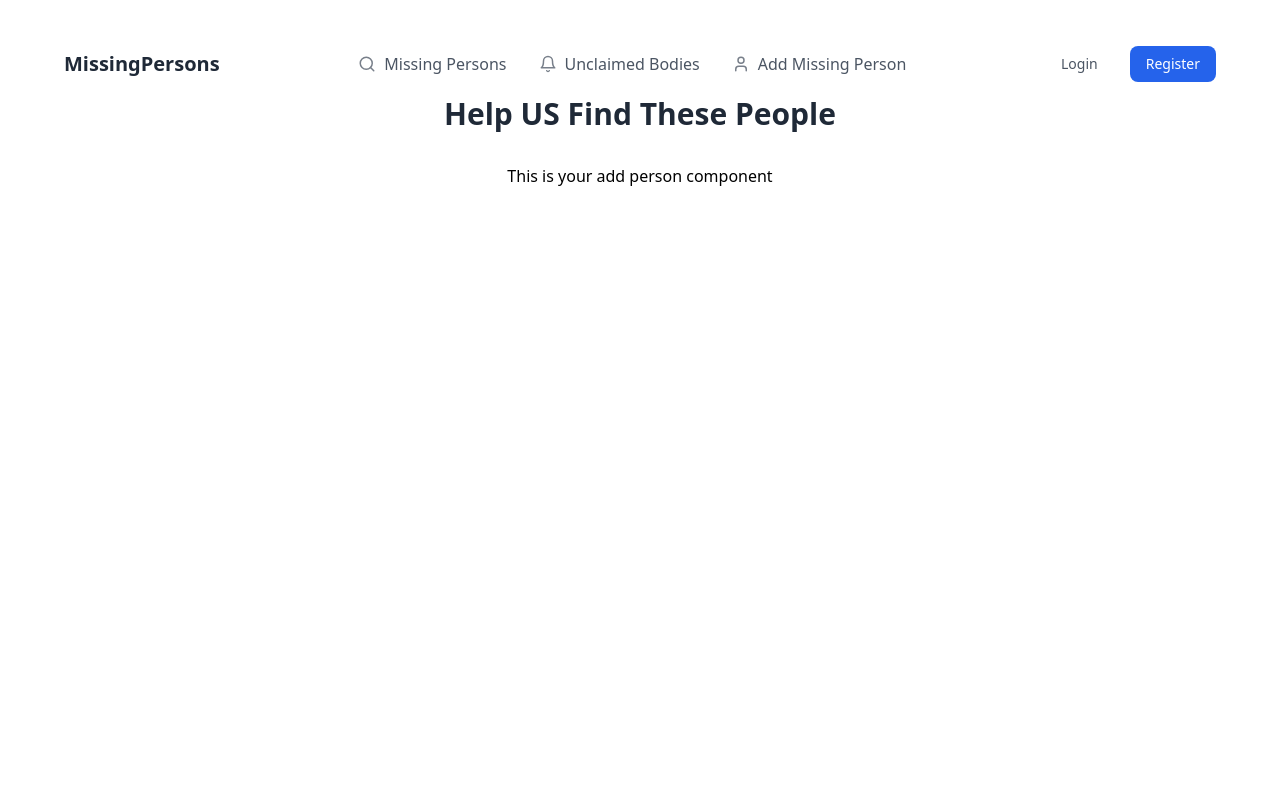
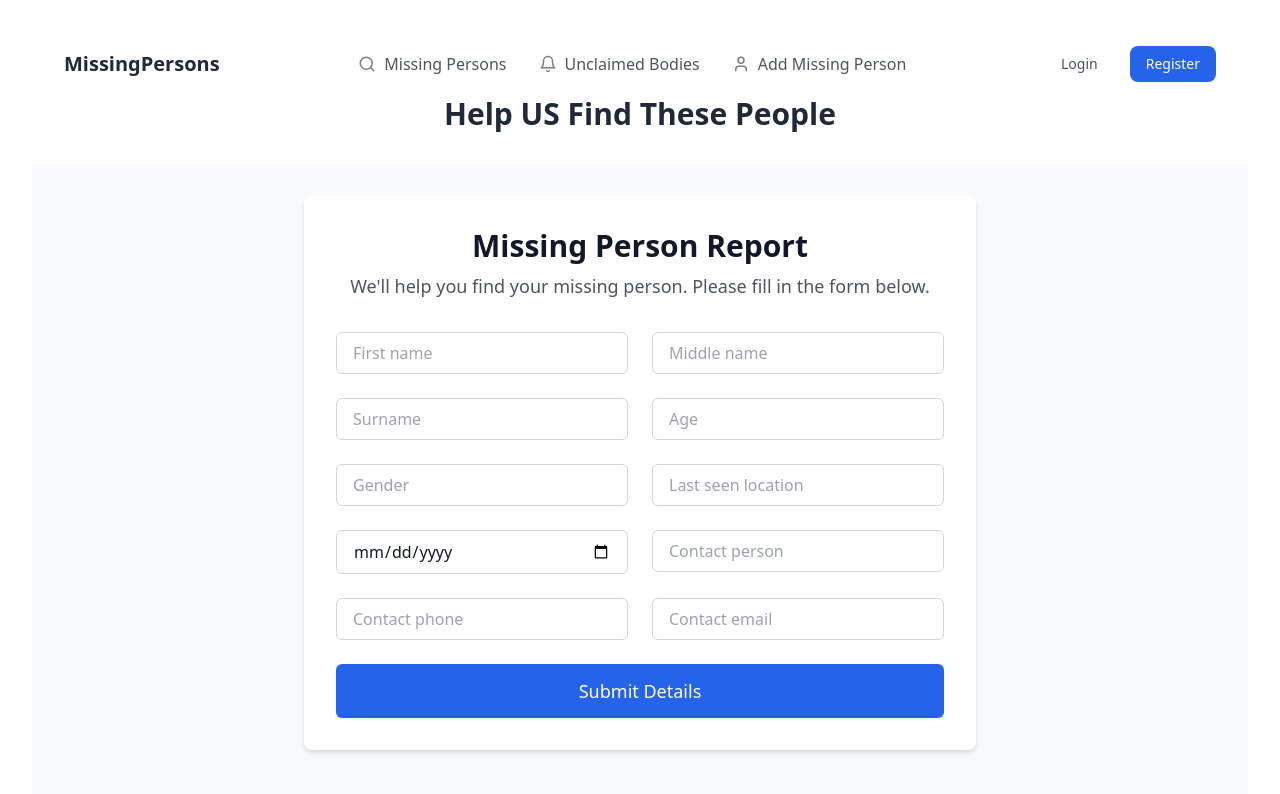
Before and after one commit to KotlinDevIanBore/client, a React (Vite) app: page /add in a window 1280 px wide. Shown: the top 794 px of the page. Built offline with nearby package versions, Linux system fonts and the light colour scheme.

Commit message:
Created an add person form

```diff
--- a/src/components/add-missing-persons/add-person.tsx
+++ b/src/components/add-missing-persons/add-person.tsx
@@ -1,10 +1,102 @@
+import React, { useState } from "react";
+import { PersonWithoutId } from "../../types/person";
 
 const AddPerson = () => {
+  type PersonFieldNames = keyof PersonWithoutId;
+  const [input, setInput] = useState<Partial<PersonWithoutId>>({});
+
+  const formFields: Array<{
+    name: PersonFieldNames;
+    placeholder: string;
+    type: string;
+    required?: boolean;
+  }> = [
+    { name: "first_name", placeholder: "First name", type: "text", required: true },
+    { name: "middle_name", placeholder: "Middle name", type: "text" },
+    { name: "surname", placeholder: "Surname", type: "text", required: true },
+    { name: "age", placeholder: "Age", type: "number", required: true },
+    { name: "gender", placeholder: "Gender", type: "text", required: true },
+    {
+      name: "lastseen_location",
+      placeholder: "Last seen location",
+      type: "text",
+      required: true,
+    },
+    { name: "lastseen_date", placeholder: "Last seen date", type: "date", required: true },
+    { name: "contact_person", placeholder: "Contact person", type: "text", required: true },
+    { name: "contact_phone", placeholder: "Contact phone", type: "tel", required: true },
+    { name: "contact_email", placeholder: "Contact email", type: "email", required: true },
+  ];
+
+  function handleChange(e: React.ChangeEvent<HTMLInputElement>) {
+    const { value, name } = e.target;
+    setInput((prevInput) => ({ ...prevInput, [name]: value }));
+  }
+
+  function handleSubmit(e: React.FormEvent) {
+    e.preventDefault();
+
+    if (
+      input.first_name ||
+      input.middle_name ||
+      input.surname ||
+      input.age ||
+      input.gender ||
+      input.lastseen_location ||
+      input.lastseen_date ||
+      input.contact_person ||
+      input.contact_phone ||
+      input.contact_email
+    ) {
+      const formData = new FormData();
+      formFields.forEach((field) => {
+        formData.append(field.name, input[field.name] as string);
+      })
+      // Handle form submission here
+    }
+
+  }
+
   return (
-    <div>
-      This is your add person component
+    <div className="min-h-screen bg-gray-50 py-8 px-4 sm:px-6 lg:px-8">
+      <div className="max-w-2xl mx-auto">
+        <div className="bg-white rounded-lg shadow-md p-6 sm:p-8">
+          <div className="mb-8 text-center">
+            <h2 className="text-3xl font-bold text-gray-900 mb-2">Missing Person Report</h2>
+            <p className="text-lg text-gray-600">
+              We'll help you find your missing person. Please fill in the form below.
+            </p>
+          </div>
+
+          <form onSubmit={handleSubmit} className="space-y-6">
+            <div className="grid grid-cols-1 gap-6 sm:grid-cols-2">
+              {formFields.map((field, index) => (
+                <div key={index} className="relative">
+                  <input
+                    type={field.type}
+                    name={field.name}
+                    placeholder={field.placeholder}
+                    required={field.required}
+                    onChange={handleChange}
+                    className="w-full px-4 py-2 border border-gray-300 rounded-md focus:ring-2 focus:ring-blue-500 focus:border-blue-500 transition-colors placeholder-gray-400 text-gray-900"
+                  />
+                </div>
+              ))}
+            </div>
+
+            <div className="mt-6">
+              <button
+                type="submit"
+                className="w-full flex justify-center py-3 px-4 border border-transparent rounded-md shadow-sm text-lg font-medium text-white bg-blue-600 hover:bg-blue-700 focus:outline-none focus:ring-2 focus:ring-offset-2 focus:ring-blue-500 transition-colors"
+              >
+                Submit Details
+              </button>
+            </div>
+          </form>
+        </div>
+      </div>
     </div>
-  )
-}
+  );
+};
 
-export default AddPerson
+export default AddPerson;
```
